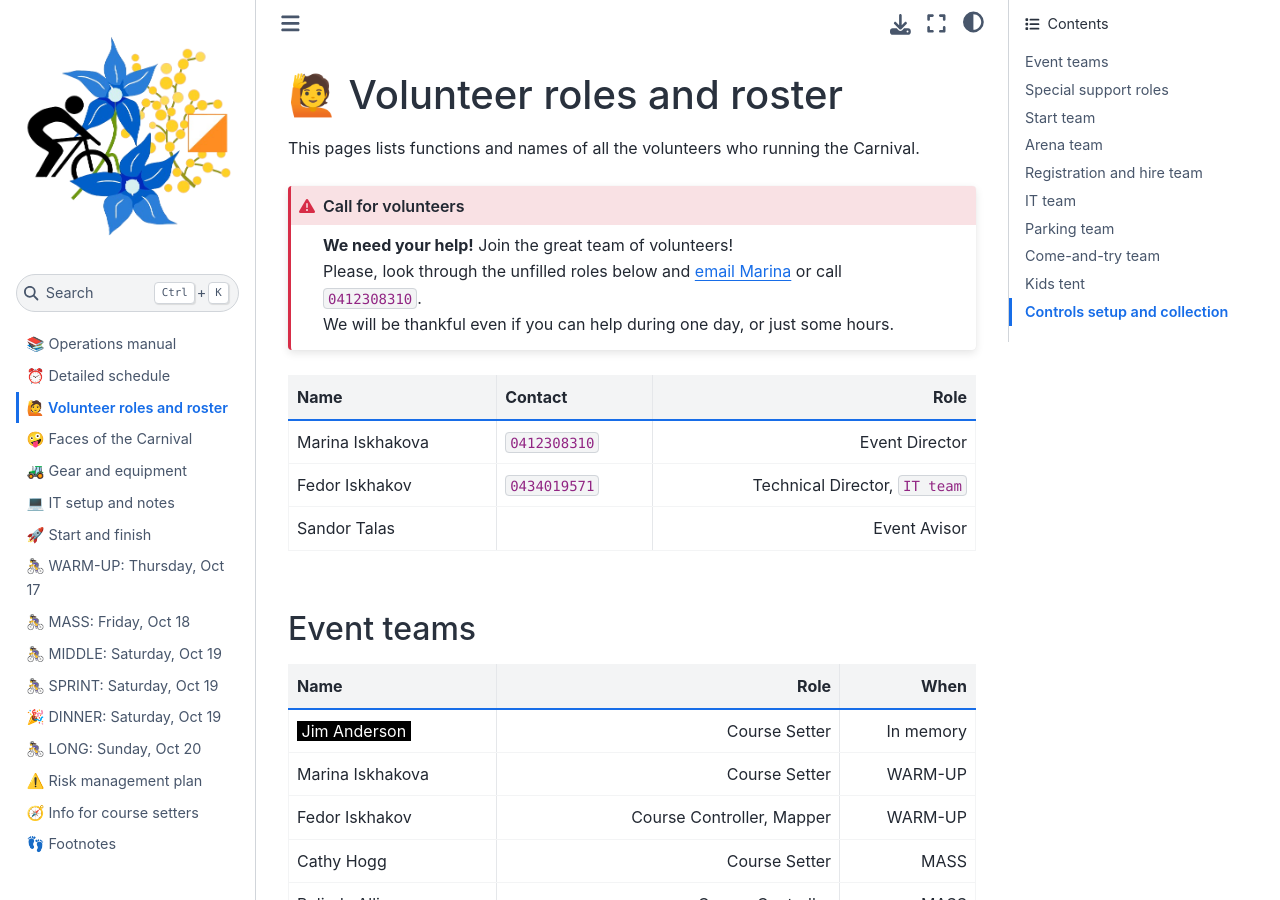
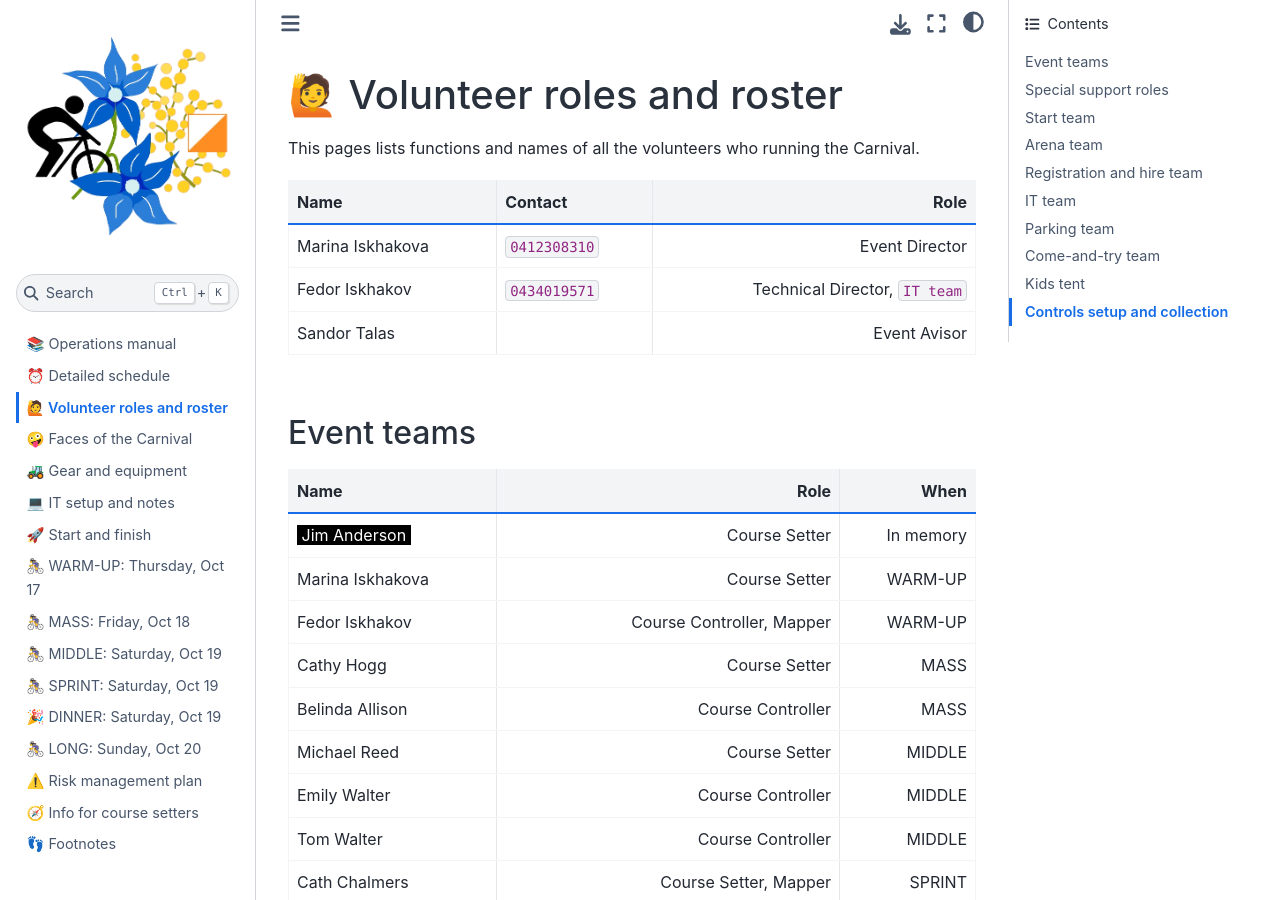
Before and after one commit to fediskhakov/mtbo2024champ, a Jupyter Book: the page built from 02.people.md, in a window 1280 px wide and 900 px high. Built offline with Jupyter Book 1.0.4 settings and Sphinx 7.4.7 and the Sphinx Book theme 1.1.4, drawn with Linux system fonts in a browser that asks for light colours; some of the changed text lies outside the part shown.

Commit message:
Traffic marchals update

```diff
--- a/02.people.md
+++ b/02.people.md
@@ -1,15 +1,6 @@
 # 🙋 Volunteer roles and roster
 
 This pages lists functions and names of all the volunteers who running the Carnival.
-
-:::{admonition} Call for volunteers
-:class: danger
-
-**We need your help!** Join the great team of volunteers!
-Please, look through the unfilled roles below and [email Marina](mailto:marina.iskhakova@gmail.com?subject=Volunteer) or call `0412308310`.
-We will be thankful even if you can help during one day, or just some hours.
-
-:::
 
 | Name | Contact | Role |
 |:-|-|-:|
@@ -217,13 +208,6 @@
 | Andrew Cumming Thom | Head parking marshal | LONG, Oct 20, Sunday 7:30 - 9:30 |
 | Ronaldo Santos | Gate marshal | LONG, Oct 20, Sunday 7:30 - 16:00 |
 
-:::{admonition} Call for volunteers
-:class: danger
-
-We need more volunteers to be traffic marshals in the `parking team` on Friday and Saturday morning.
-And probably two more people for the very special role of gate keeping at the Kowen forest on Sunday.
-:::
-
 
 (people:cometry)=
 ## Come-and-try team
```
Also changed, not shown: event3.md (line endings or trailing spaces).
